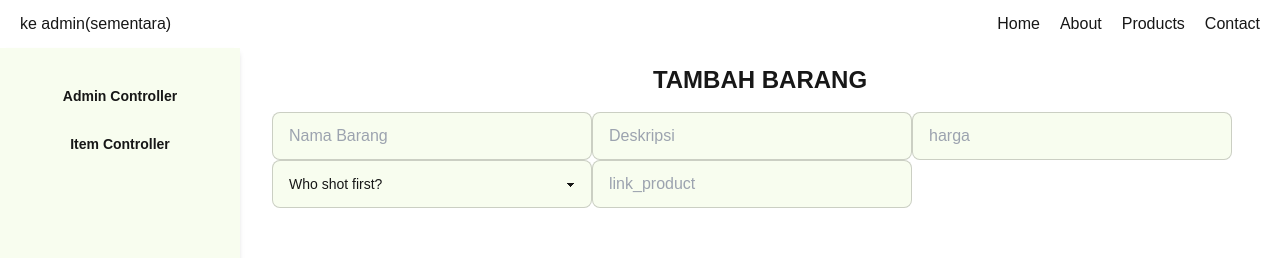
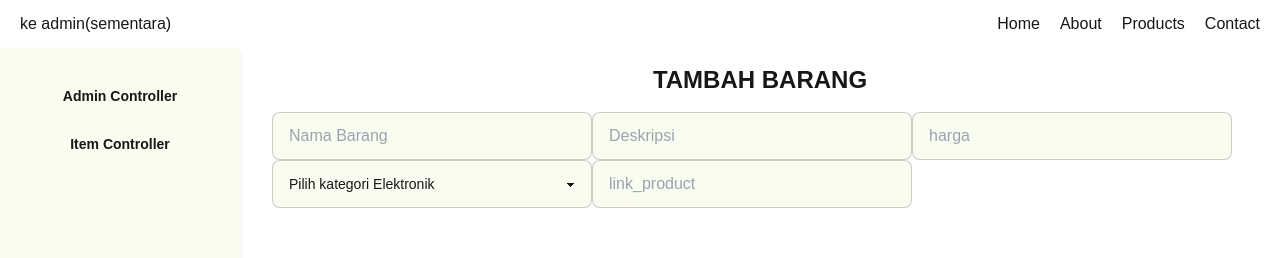
Before and after one commit to Deoca27/manusia-biasa, a Next.js app: page /admin/item_controller/add in a window 1280 px wide. Shown: the top 258 px of the page. Built offline with nearby package versions, Linux system fonts and the light colour scheme.

Commit message:
jhoshe: menambahkan option pada select

```diff
--- a/app/admin/item_controller/add/page.tsx
+++ b/app/admin/item_controller/add/page.tsx
@@ -19,9 +19,13 @@ export default function AdditemPage() {
                 />
 
                 <select className="select select-bordered w-full max-w-xs">
-                    <option disabled selected>Who shot first?</option>
-                    <option>Han Solo</option>
-                    <option>Greedo</option>
+                    <option disabled selected>Pilih kategori Elektronik</option>
+                    <option>Handphone</option>
+                    <option>Komputer</option>
+                    <option>Laptop</option>
+                    <option>TV</option>
+                    <option>Accesoris</option>
+                    <option>Console</option>
                 </select>
 
                 <input type="text" placeholder="link_product" className="input input-bordered w-full max-w-xs"
```
